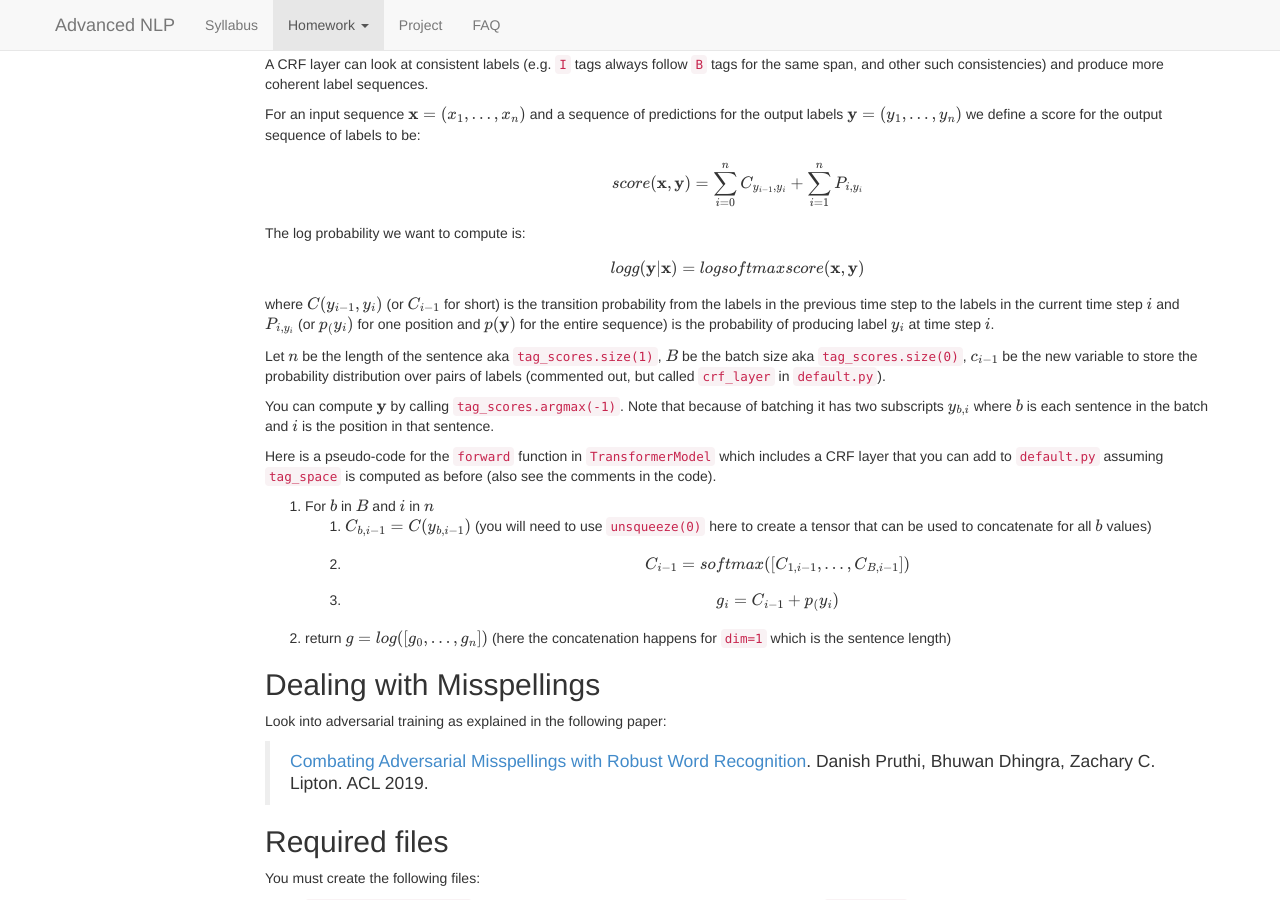
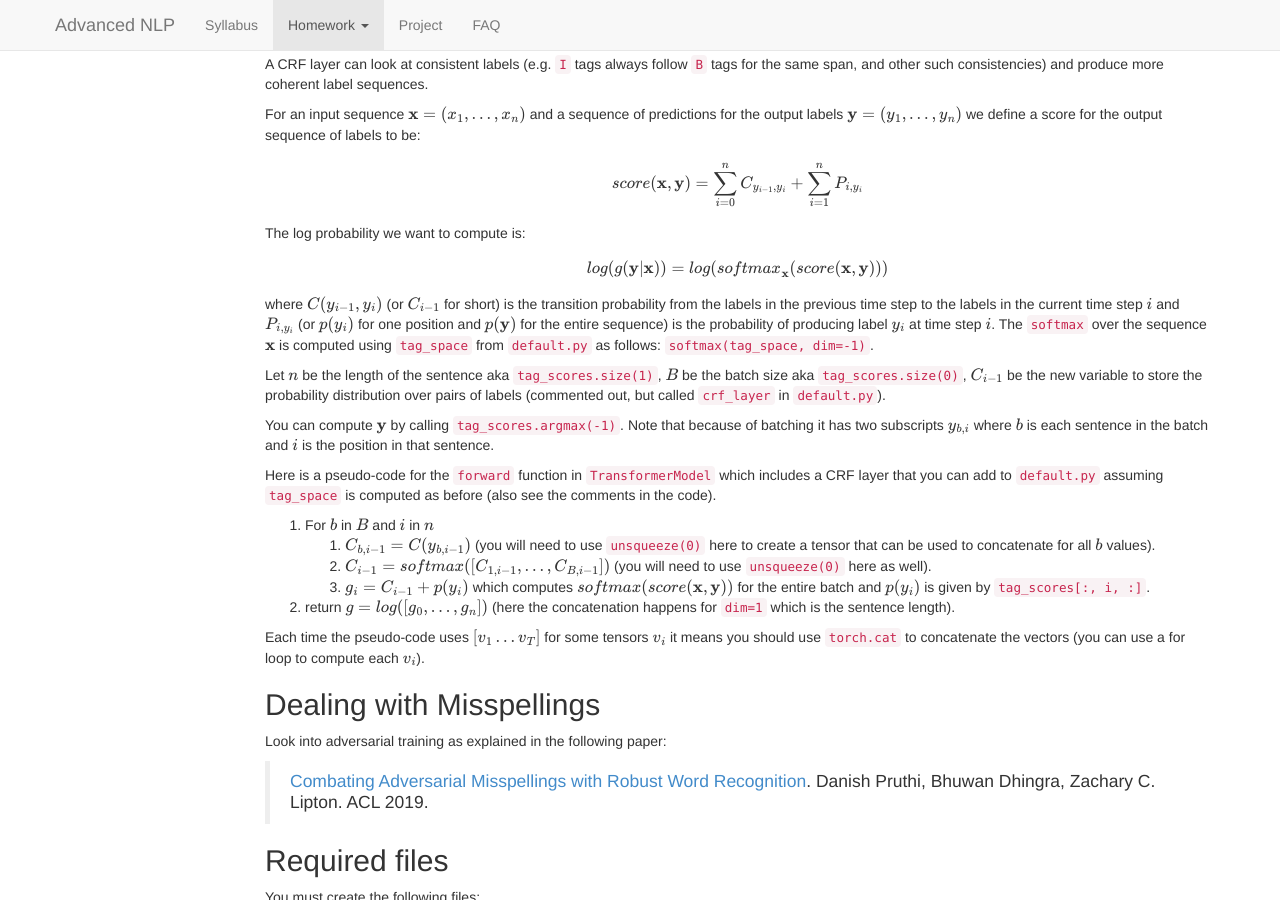
Before and after one commit to anoopsarkar/advanced-nlp-class, a Jekyll site: the page built from hw1.md, in a window 1280 px wide and 900 px high, scrolled down 5277 px. Built offline with Jekyll 4.4.1, drawn with Linux system fonts in a browser that asks for light colours; nearby versions of some CDN libraries; formulas are drawn with MathJax 3.

Commit message:
use higher level pseudo-code with more code hints

```diff
--- a/_includes/mathjax_support
+++ b/_includes/mathjax_support
@@ -12,6 +12,6 @@
     }
   });
 </script>
-<script type="text/javascript"
-	src="http://cdn.mathjax.org/mathjax/latest/MathJax.js?config=TeX-AMS-MML_HTMLorMML">
+<script type="text/javascript" async
+    src="https://cdnjs.cloudflare.com/ajax/libs/mathjax/2.7.1/MathJax.js?config=TeX-AMS-MML_HTMLorMML">
 </script>
--- a/_layouts/default.html
+++ b/_layouts/default.html
@@ -21,11 +21,6 @@
 
     <script src="https://ajax.googleapis.com/ajax/libs/jquery/1.10.2/jquery.min.js"></script>
 
-    <!-- MathJax
-    <script type="text/javascript" async
-      src="https://cdnjs.cloudflare.com/ajax/libs/mathjax/2.7.4/MathJax.js?config=TeX-MML-AM_CHTML">
-    </script>
-    -->
     {% include mathjax_support %}
   </head>
   <body>
--- a/hw1.md
+++ b/hw1.md
@@ -355,17 +355,19 @@ we define a score for the output sequence of labels to be:
 
 The log probability we want to compute is:
 
-<p>$$\textit{log} g(\mathbf{y} | \mathbf{x}) =  \textit{log} \textit{softmax} \textit{score}(\mathbf{x}, \mathbf{y})$$</p>
+<p>$$\textit{log}(g(\mathbf{y} | \mathbf{x})) =  \textit{log}(\textit{softmax}_{\mathbf{x}}(\textit{score}(\mathbf{x}, \mathbf{y})))$$</p>
 
 where $$C(y_{i-1},y_{i})$$ (or $$C_{i-1}$$ for short) is the
 transition probability from the labels in the previous time step
 to the labels in the current time step $$i$$ and $$P_{i,y_{i}}$$
-(or $$p_(y_{i})$$ for one position and $$p(\mathbf{y})$$ for the
+(or $$p(y_{i})$$ for one position and $$p(\mathbf{y})$$ for the
 entire sequence)  is the probability of producing label $$y_{i}$$
-at time step $$i$$.
+at time step $$i$$. The `softmax` over the sequence $$\mathbf{x}$$
+is computed using `tag_space` from `default.py` as follows:
+`softmax(tag_space, dim=-1)`.
 
 Let $$n$$ be the length of the sentence aka ``tag_scores.size(1)``,
-$$B$$ be the batch size aka ``tag_scores.size(0)``, $$c_{i-1}$$ be
+$$B$$ be the batch size aka ``tag_scores.size(0)``, $$C_{i-1}$$ be
 the new variable to store the probability distribution over pairs
 of labels (commented out, but called `crf_layer` in `default.py`).
 
@@ -379,10 +381,14 @@ which includes a CRF layer that you can add to `default.py` assuming
 `tag_space` is computed as before (also see the comments in the code).
 
 1. For $$b$$ in $$B$$ and $$i$$ in $$n$$
-   1. $$C_{b,i-1} = C(y_{b,i-1})$$ (you will need to use `unsqueeze(0)` here to create a tensor that can be used to concatenate for all $$b$$ values)
-   1. $$C_{i-1} = \textit{softmax}([ C_{1,i-1}, \ldots, C_{B,i-1} ])$$
-   1. $$g_{i} = C_{i-1} + p_(y_{i})$$
-1. return $$g = \textit{log}([ g_{0}, \ldots, g_{n} ])$$ (here the concatenation happens for `dim=1` which is the sentence length)
+   1. $$C_{b,i-1} = C(y_{b,i-1})$$ (you will need to use `unsqueeze(0)` here to create a tensor that can be used to concatenate for all $$b$$ values).
+   1. $$C_{i-1} = \textit{softmax}([ C_{1,i-1}, \ldots, C_{B,i-1} ])$$ (you will need to use `unsqueeze(0)` here as well).
+   1. $$g_{i} = C_{i-1} + p(y_{i})$$ which computes $$\textit{softmax}(\textit{score}(\mathbf{x}, \mathbf{y}))$$ for the entire batch and $$p(y_{i})$$ is given by `tag_scores[:, i, :]`.
+1. return $$g = \textit{log}([ g_{0}, \ldots, g_{n} ])$$ (here the concatenation happens for `dim=1` which is the sentence length).
+
+Each time the pseudo-code uses $$[ v_{1} \ldots v_{T} ]$$ for some
+tensors $$v_{i}$$ it means you should use `torch.cat` to concatenate
+the vectors (you can use a for loop to compute each $$v_{i}$$).
 
 ## Dealing with Misspellings
 
```
